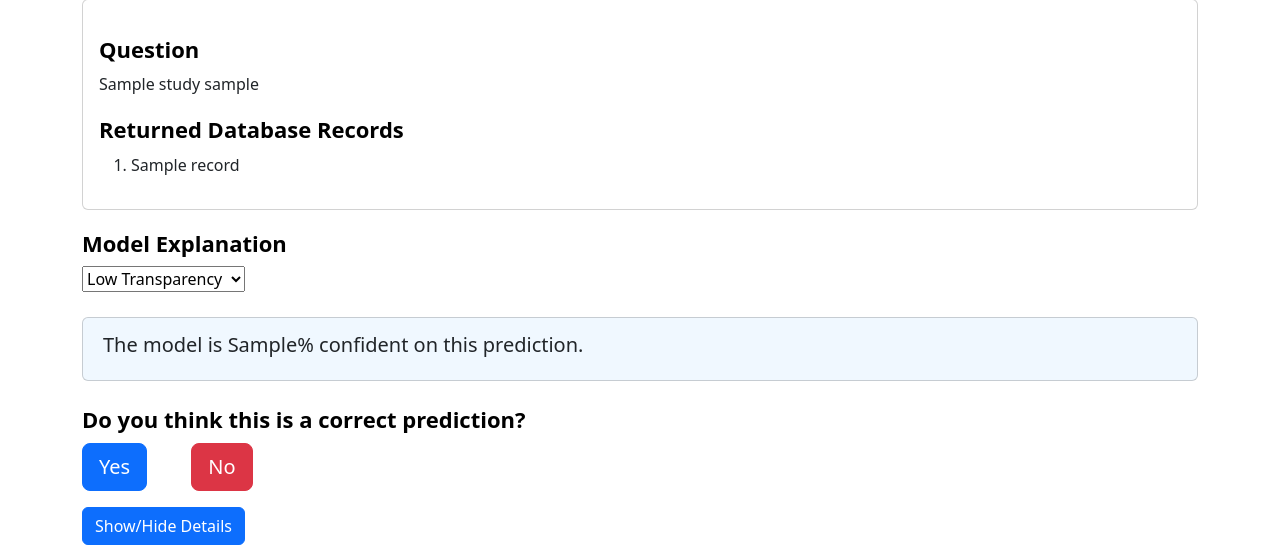
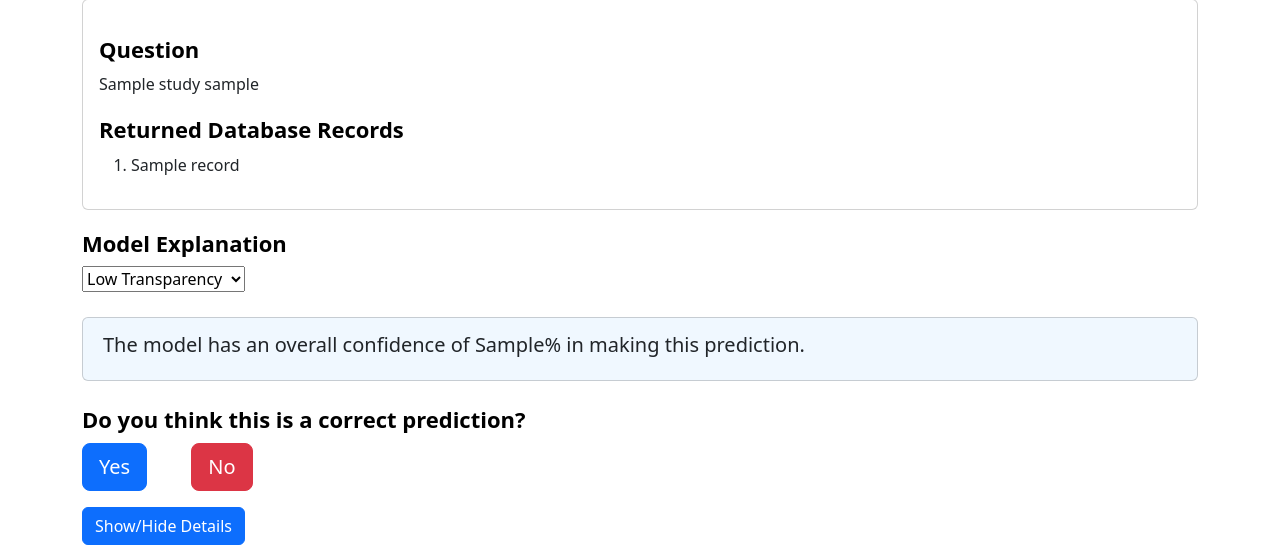
Before and after one commit to Dakingrai/trust-calibration-website, a Django app: template main/templates/main/study.html in a window 1280 px wide. Shown: the part 145-701 px from the top of the page. Run offline with Django 3.2, Linux system fonts and the light colour scheme; the template is opened without the code that fills it: most values are stand-ins (such as "Sample title", 1, 10 or a date in 2020); some libraries are stand-ins or nearby versions.

Commit message:
misc update

```diff
--- a/main/templates/main/study.html
+++ b/main/templates/main/study.html
@@ -103,11 +103,8 @@
             <option value="high1" class="dropdown-item">High Transparency</option>
         </select>
         <div class="model_exp_body card card-body">
-            <h5> The model is {{study_sample.overall_conf}}% confident on this prediction.</h5>
-
-            <div id="low1" class="my-div">
-
-            </div>
+            <h5> The model has an overall confidence of {{study_sample.overall_conf}}% in making this prediction.</h5>
+            <div id="low1" class="my-div"></div>
 
             <div id="high1" class="my-div" style="display: none">
               <ol>
```
